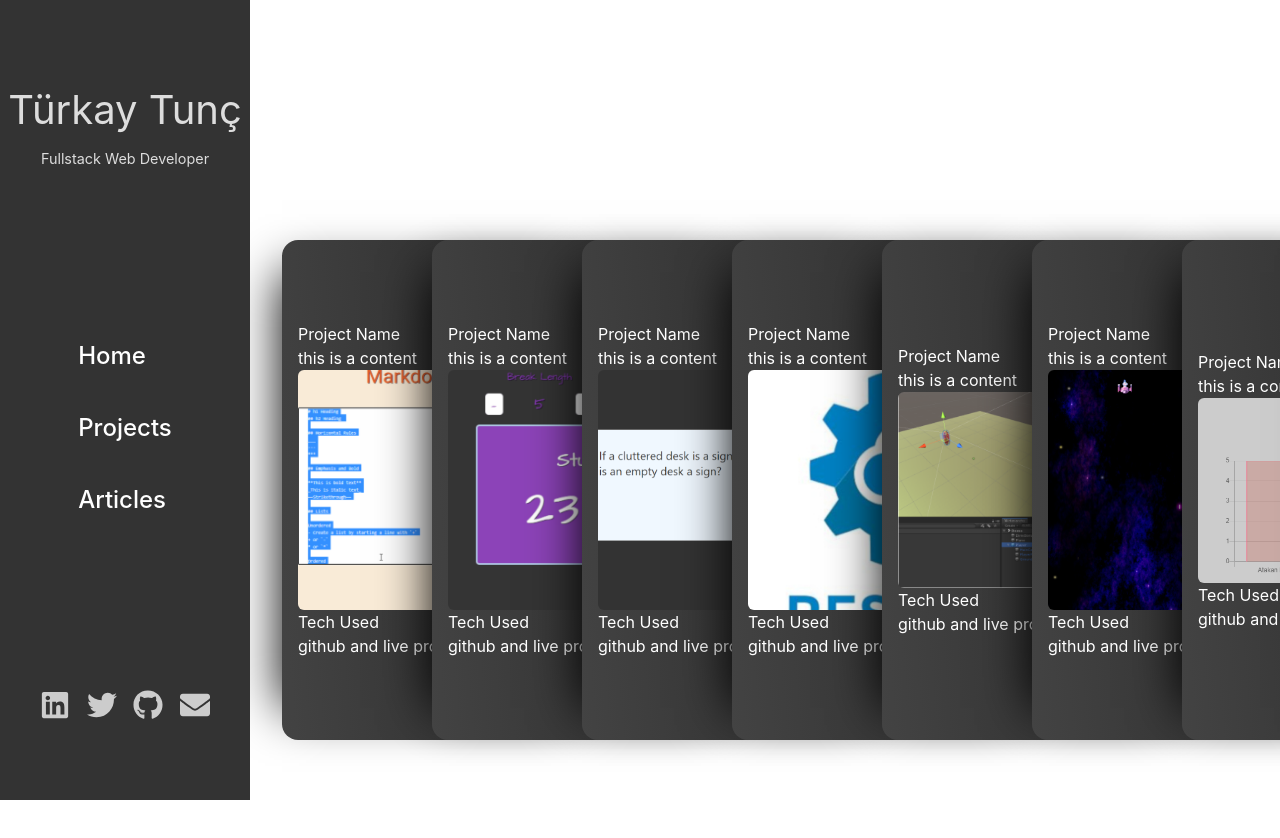
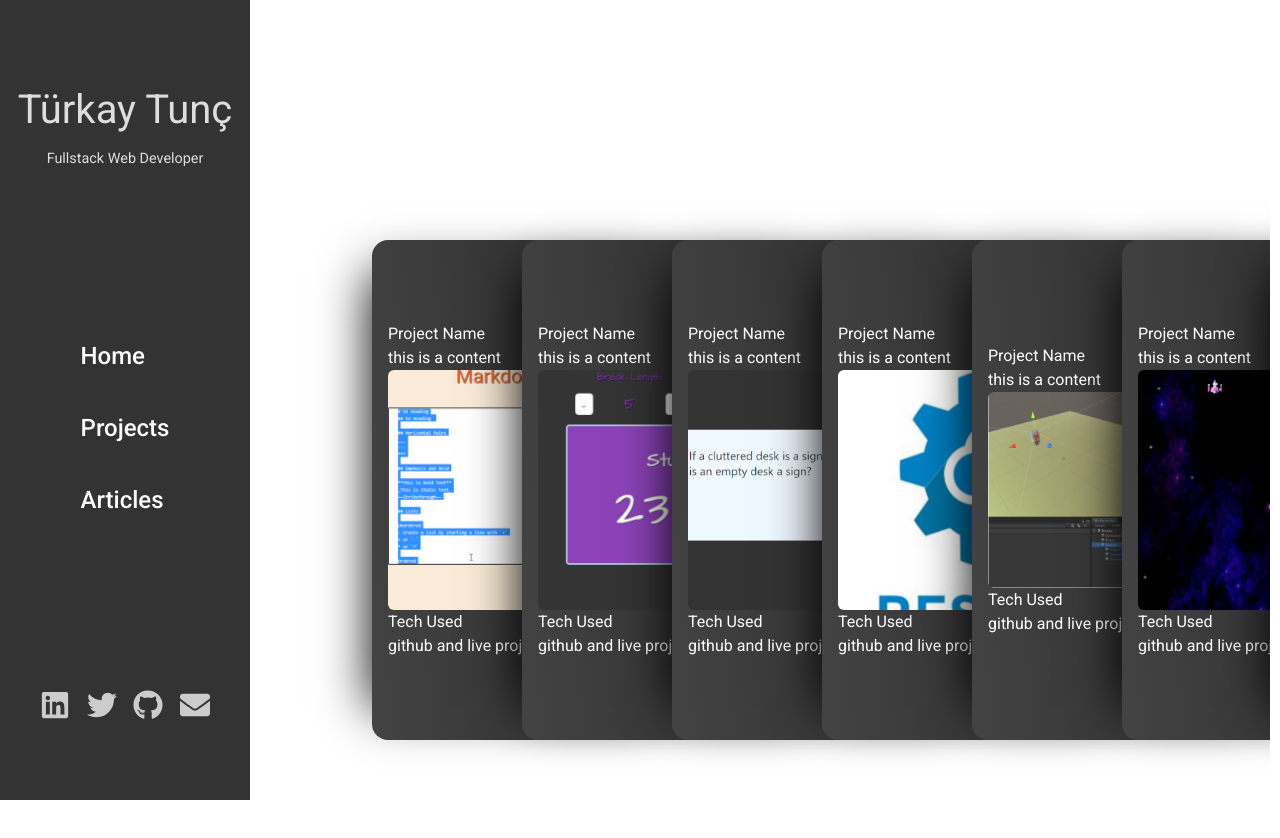
Before and after one commit to turkaytunc/portfolio, a React (Create React App) app: page /portfolio/projects in a window 1280 px wide. Shown: the top 838 px of the page. Built offline with nearby package versions, Linux system fonts and the light colour scheme.

Commit message:
add: fonts and update navbar animations

```diff
--- a/src/components/navbar/navbar.scss
+++ b/src/components/navbar/navbar.scss
@@ -34,15 +34,15 @@
         content: '';
         border-bottom: solid 1px orangered;
         transform: scaleX(0);
-        transition: transform 250ms ease-in-out;
+        transition: transform 300ms ease-in-out;
+        transform-origin: 100% 50%;
       }
       &:hover {
         color: coral;
         animation: border-up 1s linear;
-        transform-origin: left;
-        // margin-bottom: calc(1rem - 1px);
         &::after {
           transform: scaleX(1);
+          transform-origin: 0% 50%;
         }
       }
     }
--- a/src/components/projects/project/Project.tsx
+++ b/src/components/projects/project/Project.tsx
@@ -11,9 +11,9 @@ type ProjectProp = {
   zIndex?: number;
 };
 
-const Project = ({ zIndex, content, imageSource, githubLink, techs, title, liveProjectLink }: ProjectProp) => {
+const Project = ({ zIndex = 0, content, imageSource, githubLink, techs, title, liveProjectLink }: ProjectProp) => {
   return (
-    <div className="project-card">
+    <div className="project-card" style={{ zIndex: zIndex! }}>
       <header>Project Name</header>
       {content}
       <div className="project-image-container max-h-40 max-w-40 rounded-md lg:max-h-60 lg:max-w-60 overflow-hidden">
--- a/src/components/projects/project/project.scss
+++ b/src/components/projects/project/project.scss
@@ -10,8 +10,6 @@
   transition: all 0.2s;
   animation: scaleUp 0.4s linear;
   border-radius: 1rem;
-  z-index: 5;
-
   display: flex;
   flex-direction: column;
   justify-content: center;
@@ -23,7 +21,7 @@
     transform: translateX(-50px) rotate(-5deg);
   }
   &:hover:first-child {
-    transform: translateX(0) rotate(-5deg);
+    transform: translateX(-20px) rotate(-5deg);
   }
   &:hover ~ .project-card {
     transform: translateX(160px);
@@ -60,6 +58,9 @@
 
 @media screen and (min-width: 1024px) {
   .project-card {
+    &:hover:first-child {
+      transform: translateX(-50px) rotate(-5deg);
+    }
     &:hover {
       transform: translateX(-80px) rotate(-5deg);
     }
--- a/src/components/projects/projects.scss
+++ b/src/components/projects/projects.scss
@@ -38,6 +38,7 @@
 @media screen and (min-width: 768px) {
   .projects-row {
     padding-top: 15rem;
-    width: calc(100vw - 250px);
+    padding-left: 7rem;
+    width: calc(100vw - 270px);
   }
 }
--- a/src/index.scss
+++ b/src/index.scss
@@ -1,4 +1,5 @@
 @use '/src/scss';
+@import url('https://fonts.googleapis.com/css2?family=Roboto:ital,wght@0,100;0,300;0,400;0,500;0,700;0,900;1,100;1,300;1,400;1,500;1,700;1,900&display=swap');
 
 *,
 *::before,
@@ -12,8 +13,7 @@
 body {
   background-color: scss.$background-color-dark;
   color: scss.$text-color-light;
-  font-family: -apple-system, BlinkMacSystemFont, 'Segoe UI', 'Roboto', 'Oxygen', 'Ubuntu', 'Cantarell', 'Fira Sans',
-    'Droid Sans', 'Helvetica Neue', sans-serif;
+  font-family: 'Roboto', sans-serif;
   -webkit-font-smoothing: antialiased;
   -moz-osx-font-smoothing: grayscale;
 }
```
